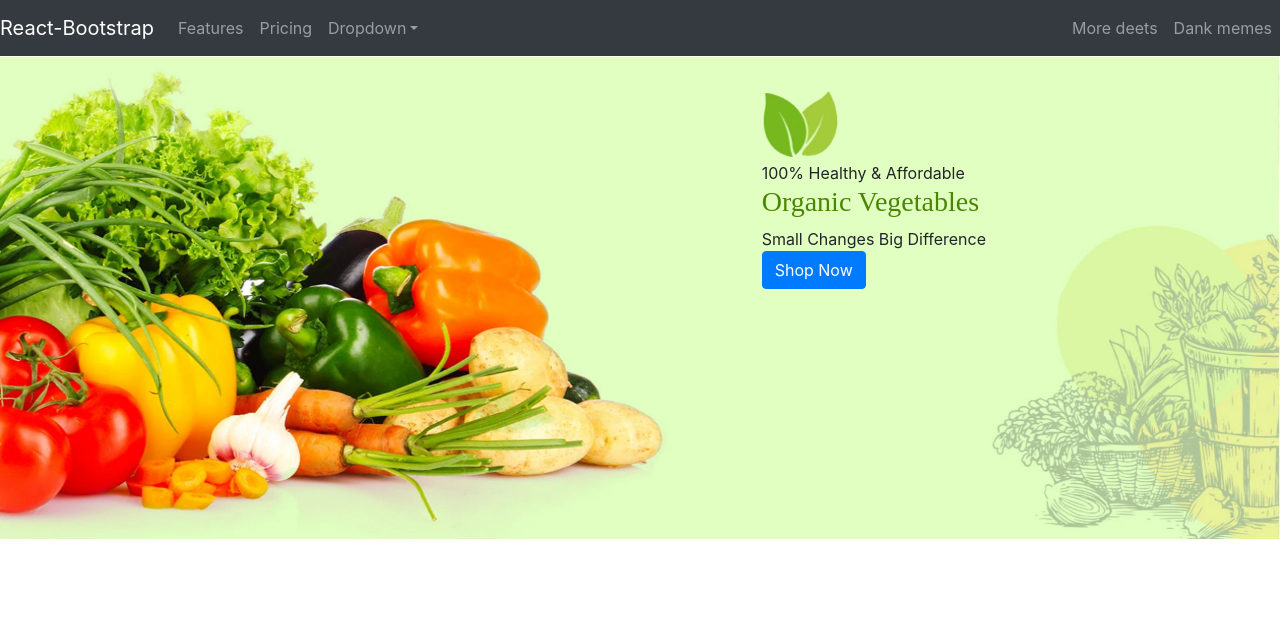
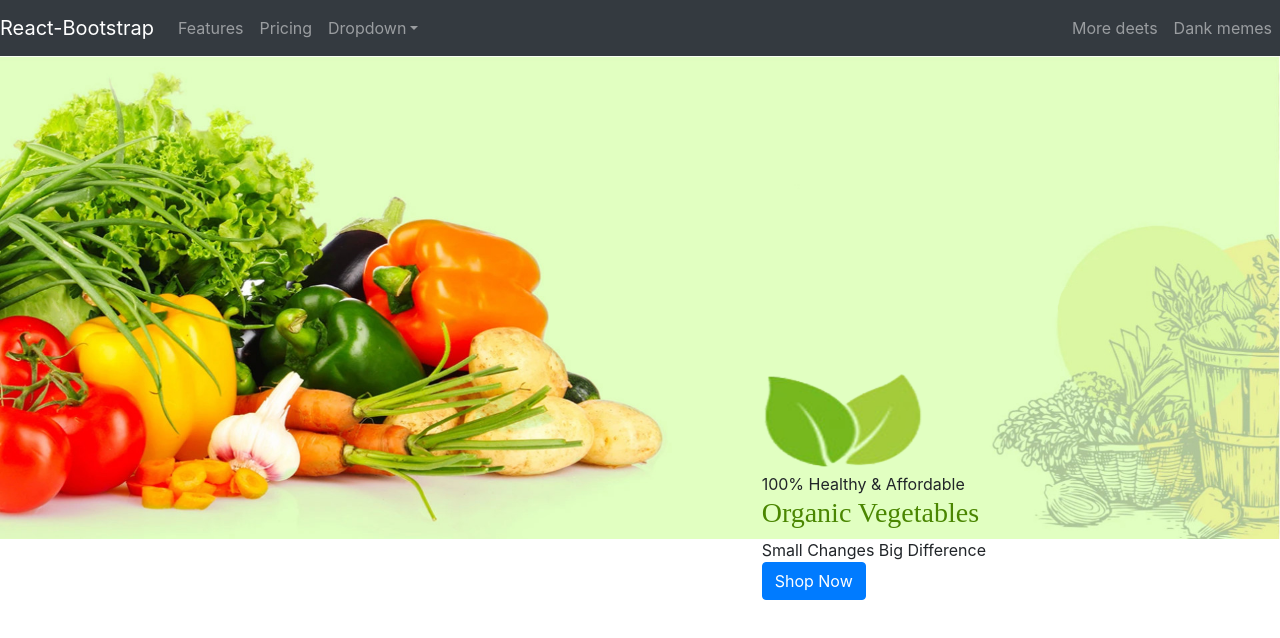
Before and after one commit to Team-KitKat/ecommerce-frontend, a React (Create React App) app: page / in a window 1280 px wide. Shown: the top 638 px of the page. Built offline with nearby package versions, Linux system fonts and the light colour scheme.

Commit message:
CSS files added

```diff
--- a/src/App.scss
+++ b/src/App.scss
@@ -1,2 +1,6 @@
 @import "~bootstrap/scss/bootstrap";
 @import "assets/styles/main";
+
+.shopping-cart {
+  max-width: 100%;
+}
--- a/src/App.tsx
+++ b/src/App.tsx
@@ -6,10 +6,10 @@ import './App.scss';
 
 const App: React.FC = () => {
     return (
-        <React.Fragment>
+        <div className='shopping-cart'>
             <NavigationBar/>
             <Welcome/>
-        </React.Fragment>
+        </div>
 
     );
 };
--- /dev/null
+++ b/src/assets/styles/partials/_navigationbar.scss
@@ -0,0 +1,3 @@
+.navigation-bar {
+
+}
--- a/src/assets/styles/partials/_welcome.scss
+++ b/src/assets/styles/partials/_welcome.scss
@@ -1,20 +1,26 @@
+@import "variables";
+
 .welcome-section {
-  position: relative;
+  max-width: 100%;
+  height: auto;
+
   .banner-image {
-    width: 100%;
+    position: relative;
+    max-width: 100%;
+    height: auto;
   }
   .banner-content {
     width: 100%;
     position: absolute;
-    bottom: 250px;
+    bottom: 200px;
 
     h3 {
       font-family:  'Knewave', cursive;
       color: #4A8601;
     }
    .leave-image {
-     width: 4.8em;
-     height: 4.5em;
+     width: 20vh;
+     height: 10ch;
    }
   }
 }
--- a/src/components/navbar/NavigationBar.tsx
+++ b/src/components/navbar/NavigationBar.tsx
@@ -3,7 +3,7 @@ import {Nav, Navbar, NavDropdown} from "react-bootstrap";
 
 const NavigationBar: React.FC = () => {
     return (
-        <Navbar collapseOnSelect expand="xl" bg="dark" variant="dark" className='mx-0 px-0'>
+        <Navbar collapseOnSelect expand="xl" bg="dark" variant="dark" className='navigation-bar mx-0 px-0'>
             <Navbar.Brand href="#home">React-Bootstrap</Navbar.Brand>
             <Navbar.Toggle aria-controls="responsive-navbar-nav" />
             <Navbar.Collapse id="responsive-navbar-nav">
--- a/src/components/welcomeImage/Welcome.tsx
+++ b/src/components/welcomeImage/Welcome.tsx
@@ -7,12 +7,12 @@ const Welcome: React.FC = () => {
     return (
         <Container fluid={true} className='welcome-section m-0 p-0'>
             <Row className='p-0 m-0'>
-                <Col className='p-0 m-0'>
+                <Col xs={12} lg={12} sm={12} xl={12} md={12} className='p-0 m-0'>
                     <Image src={BannerImg} alt="Banner Image" className='banner-image'/>
                 </Col>
             </Row>
             <Row className='banner-content p-0 m-0'>
-                <Col xs={12} lg={{offset: 7}} md={{offset: 6}} sm={{offset: 6}} className='offset-6'>
+                <Col xs={{offset: 6}} lg={{offset: 7}} md={{offset: 6}} sm={{offset: 6}}>
                     <Image src={LeaveImg} alt='leave image' className='leave-image'/>
                     <br/>
                     <span>100% Healthy & Affordable</span>
@@ -22,7 +22,6 @@ const Welcome: React.FC = () => {
                     <Button>Shop Now</Button>
                 </Col>
             </Row>
-
         </Container>
     );
 };
```
Also changed, not shown: src/assets/styles/partials/_variables.scss (added).
